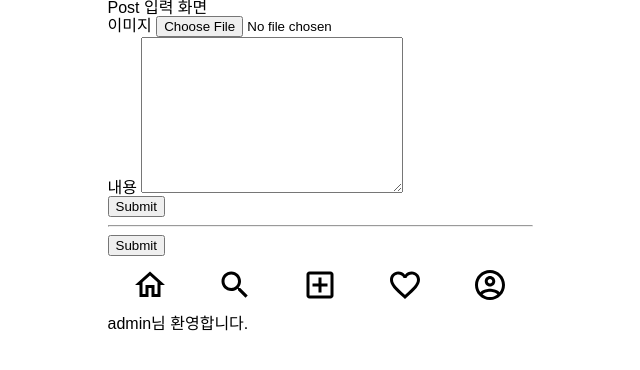
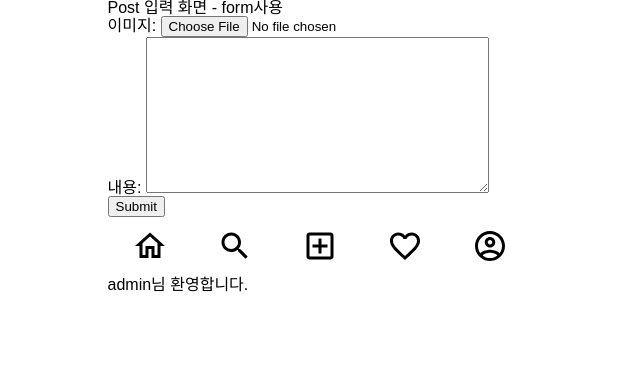
Before and after one commit to woorimj/liongram, a Django app: page /posts/create/ in a window 1280 px wide. Shown: the top 370 px of the page, without its empty margins (320-960 px from the left). Run offline with Django 4.2, Linux system fonts and the light colour scheme; a user stored in the database is signed in.

Commit message:
make Model Forms

```diff
--- a/posts/forms.py
+++ b/posts/forms.py
@@ -1,43 +1,35 @@
 from random import choices
 from sre_constants import CATEGORY
 from django import forms
-
+from django.core.exceptions import ValidationError
 from .models import Post
 
-# class PostBaseForm(forms.Form):
+#class PostBaseForm(forms.Form):
 #     CATEGORY_CHOICES = [
-#         ('1', '일반'),
-#         ('2', '계정'),
+#          (1, '일반'),
+#          (2, '계정'),
 #     ]
 #     image = forms.ImageField(label='이미지')
 #     content = forms.CharField(label='내용', widget=forms.Textarea, required=True)
-    # category = forms.ChoiceField(label='카테고리', choices=CATEGORY_CHOICES)
+#     category = forms.ChoiceField(label='카테고리', choices=CATEGORY_CHOICES)
 
 class PostBaseForm(forms.ModelForm):
-    class Meta:
-        model = Post
-        fields = '__all__'
+      class Meta:
+          model = Post
+          fields = '__all__'
 
-from django.core.exceptions import ValidationError
 class PostCreateForm(PostBaseForm):
-    class Meta(PostBaseForm.Meta):
-        fields = ['image', 'content']
-
-    def clean_content(self):
-        data = self.cleaned_data['content']
-        if "비속어" == data:
-            raise ValidationError("'비속어'는 사용하실 수 없습니다.")
-
-        return data
+     class Meta(PostBaseForm.Meta):
+          fields = ['image', 'content']
 
 
 class PostUpdateForm(PostBaseForm):
-    class Meta(PostBaseForm.Meta):
-        fields = ['image', 'content']
+     class Meta(PostBaseForm.Meta):
+          fields = ['image', 'content']
 
 
 class PostDetailForm(PostBaseForm):
-    def __init__(self, *args, **kwargs):
-        super(PostDetailForm, self).__init__(*args, **kwargs)
-        for key in self.fields:
-            self.fields[key].widget.attrs['disabled'] = True
+     def __init__(self, *args, **kwargs):
+          super().__init__(self, *args, **kwargs)
+          for filed in self.fields:
+               filed.widget.attrs['disabled'] = True
--- a/posts/urls.py
+++ b/posts/urls.py
@@ -1,12 +1,13 @@
 from django.urls import path
 
-from .views import post_create_view, post_delete_view, post_detail_view, post_list_view, post_update_view
+from .views import post_create_view, post_create_form_view, post_delete_view, post_detail_view, post_list_view, post_update_view
 
 app_name = 'posts'
 
 urlpatterns = [
     path('', post_list_view, name='post-list'),
-    path('create/', post_create_view, name='post-create'),
+   # path('create/', post_create_view, name='post-create'),
+    path('create/', post_create_form_view, name='post-create'),
     path('<int:id>/', post_detail_view, name='post-detail'),
     path('<int:id>/edit', post_update_view, name='post-update'),
     path('<int:id>/delete/', post_delete_view),
--- a/posts/views.py
+++ b/posts/views.py
@@ -4,7 +4,7 @@ from django.http import Http404, HttpResponse, JsonResponse
 from django.views.generic import ListView
 from django.contrib.auth.decorators import login_required
 
-from .forms import PostBaseForm, PostCreateForm, PostDetailForm
+from .forms import PostBaseForm, PostCreateForm, PostDetailForm, PostUpdateForm
 from .models import Post
 
 def index(request):
@@ -32,7 +32,7 @@ def post_detail_view(request, id):
         'post': post,
         'form': PostDetailForm(),
     }
-    return render(request, 'posts/post_detail.html')
+    return render(request, 'posts/post_detail.html', context)
 
 @login_required
 def post_create_view(request):
@@ -48,6 +48,24 @@ def post_create_view(request):
             content=content,
             writer=request.user
         )
+        return redirect('index')
+
+def post_create_form_view(request):
+    if request.method == "GET":
+        form = PostCreateForm()
+        context = {'form' : form}
+        return render(request, 'posts/post_form2.html', context)
+    else:
+        form = PostBaseForm(request.POST, request.FILES)
+
+        if form.is_valid():
+             Post.objects.create(
+                image = form.cleaned_data['image'],
+                content = form.cleaned_data['content'],
+                writer = request.user
+            )
+        else:
+            return redirect('posts:post-create')
         return redirect('index')
 
 def post_update_view(request, id):
--- a/templates/base.html
+++ b/templates/base.html
@@ -25,6 +25,7 @@
         </li>
         <li>
           <a href="{% url 'posts:post-create' %}">
+
             <img src="{% static 'icons/add_box_outlined_black_36dp.svg' %}" alt="글쓰기" />
           </a>
         </li>
--- a/templates/posts/post_detail.html
+++ b/templates/posts/post_detail.html
@@ -4,4 +4,5 @@
 {% block content %}
 <h1>Post 상세 화면</h1>
 {% include 'mixin/posts/post_card.html' with detail=True %}
+{{ form.as_p}}
 {% endblock %}
--- /dev/null
+++ b/templates/posts/post_form2.html
@@ -0,0 +1,13 @@
+{% extends 'base.html' %}
+{% block title %}글 입력{% endblock %}
+
+{% block content %}
+<h1>Post 입력 화면 - form사용</h1>
+<form action="" method="POST" enctype="multipart/form-data">
+  {% csrf_token %}
+  <div>
+    {{ form.as_p }}
+  </div>
+  <input type="submit">
+</form>
+{% endblock %}
```
Also changed, not shown: db.sqlite3, media/trip.jpg (added), media/스크린샷_2023-05-05_오전_3.56.40.png (added), media/스크린샷_2023-05-09_오후_6.51.16_nYnuTH6.png (added).
